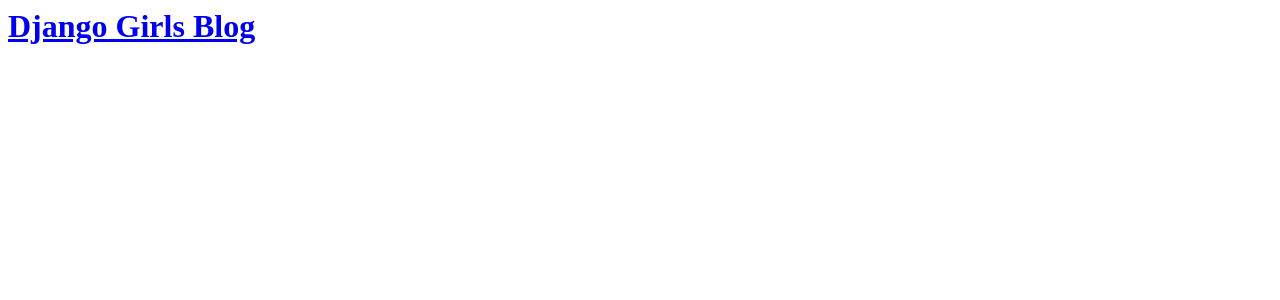
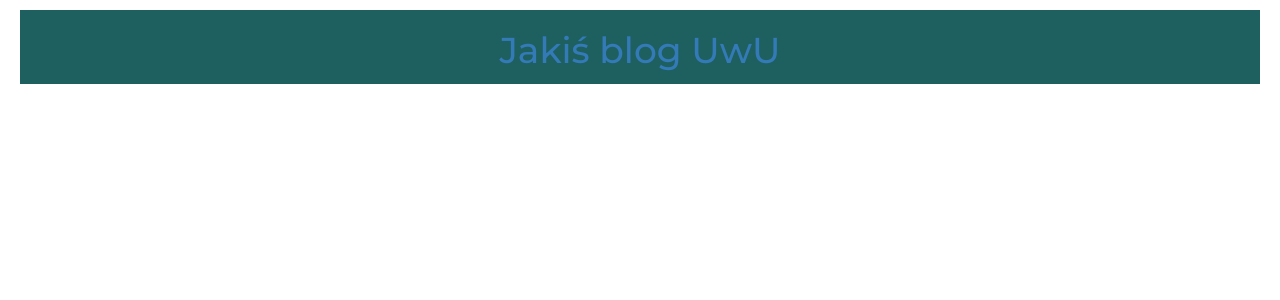
Before and after one commit to wr0belek/my-first-blog, a Django app: page / in a window 1280 px wide. Shown: the top 300 px of the page. Run offline with Django 4.2, Linux system fonts and the light colour scheme; data that the repository does not hold is empty; some libraries are stand-ins or nearby versions.

Commit message:
CSS i podstrony

```diff
--- /dev/null
+++ b/blog/static/css/blog.css
@@ -0,0 +1,31 @@
+body {
+    padding-left: 20px;
+    padding-right: 20px;
+    font-family:'Montserrat';
+}
+
+.header {
+    color: white;
+    background-color: #1e5f5f;
+    text-align: center;
+    margin-top: 10px;
+    padding-top: 1px;
+    padding-bottom: 3px;
+}
+
+h2 a {
+    color: #138037;
+}
+
+.date {
+    text-align: right;
+    color:deeppink;
+}
+
+.post {
+    color: red;
+}
+
+.text-in-details {
+    color:darkgoldenrod;
+}
--- /dev/null
+++ b/blog/templates/blog/base.html
@@ -0,0 +1,28 @@
+{% load static %}
+<html>
+    <head>
+        <title>Django Girls blog</title>
+        <link rel="stylesheet" href="//maxcdn.bootstrapcdn.com/bootstrap/3.2.0/css/bootstrap.min.css">
+        <link rel="stylesheet" href="//maxcdn.bootstrapcdn.com/bootstrap/3.2.0/css/bootstrap-theme.min.css">
+        <link rel="stylesheet" href="{% static 'css/blog.css' %}">
+        <link rel="preconnect" href="https://fonts.googleapis.com">
+        <link rel="preconnect" href="https://fonts.gstatic.com" crossorigin>
+        <link href="https://fonts.googleapis.com/css2?family=Montserrat:wght@300;400;500&display=swap" rel="stylesheet">
+    </head>
+    <body>
+        <div class = "header">
+            <h1><a href="/">Jakiś blog UwU</a></h1>
+        </div>
+
+        <div class = "content cont">
+            <div class = "row">
+                <div class = "col-md-8">
+                    {% block content %}
+                    {% endblock%}
+                </div>
+            </div>
+        </div>
+
+    </body>
+
+</html>
--- a/blog/templates/blog/post_list.html
+++ b/blog/templates/blog/post_list.html
@@ -1,20 +1,15 @@
-<html>
-    <head>
-        <title>Django Girls blog</title>
-    </head>
-    <body>
+{% extends 'blog/base.html' %}
+
+
+{% block content %}
+    {%for post in posts%}
         <div>
-            <h1><a href="/">Django Girls Blog</a></h1>
+            <h2><a href = "{% url 'post_detail' pk=post.pk %}">{{post.title}}</a></h2>
+            <p>{{post.text|linebreaksbr}}</p>
+            <div class = "date">
+                <i>{{post.published_date}}</i>
+            </div>
+
         </div>
-
-        <div>
-            {%for post in posts%}
-                <div>
-                    <h3>{{post.title}}</h3>
-                    <p>{{post.text|linebreaksbr}}</p>
-                    {{post.published_date}}
-                </div>
-            {%endfor%}
-        </div>
-
-    </body>
+    {%endfor%}
+{% endblock %}
--- a/blog/urls.py
+++ b/blog/urls.py
@@ -3,4 +3,5 @@
 
 urlpatterns = [
     path('', views.post_list, name='post_list'),
+    path('post/<int:pk>/', views.post_detail, name='post_detail'),
 ]
--- a/blog/views.py
+++ b/blog/views.py
@@ -1,4 +1,4 @@
-from django.shortcuts import render
+from django.shortcuts import render, get_object_or_404
 from django.utils import timezone
 from .models import Post
 
@@ -6,4 +6,8 @@
     posts = Post.objects.filter(published_date__lte=timezone.now()).order_by('published_date')
     return render(request, 'blog/post_list.html', {'posts': posts})
 
+def post_detail(request, pk):
+    post = get_object_or_404(Post, pk=pk)
+    return render(request, 'blog/post_details.html', {'post': post})
+
 # Create your views here.
```
Also changed, not shown: blog/templates/blog/post_details.html (added, +15 -0 lines).
